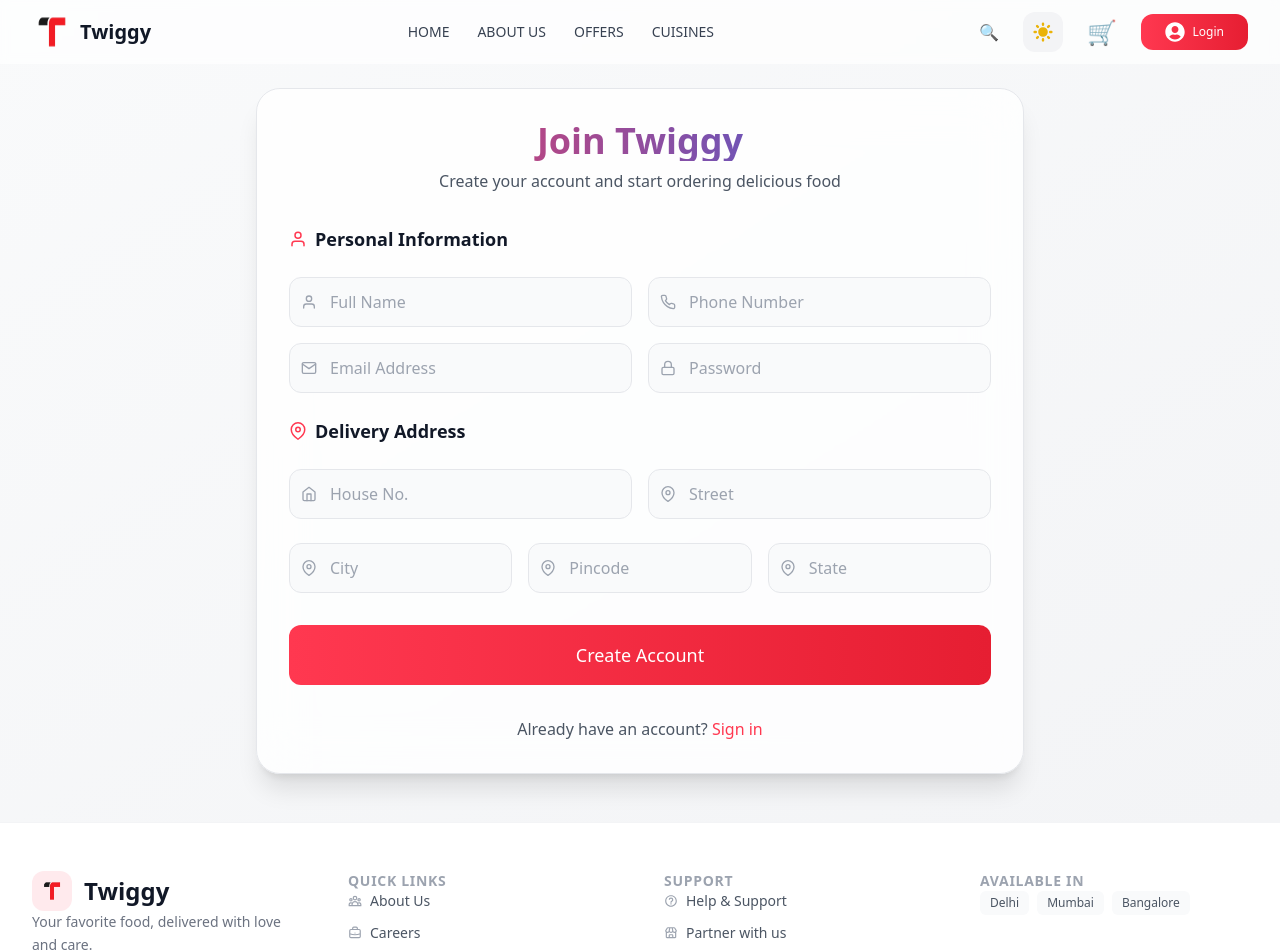
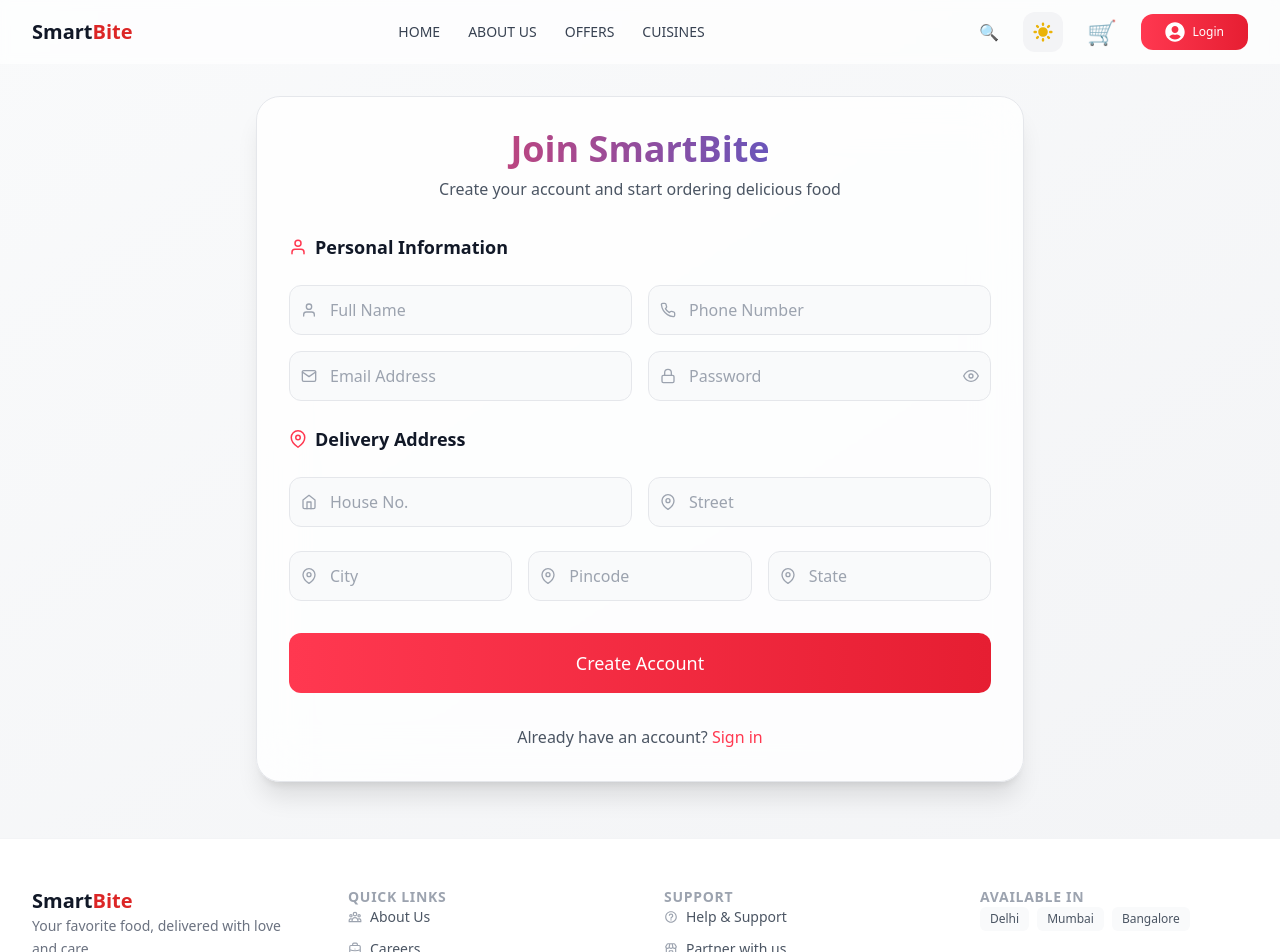
Before and after one commit to VrandaaGarg/Twiggy, a React (Vite) app: page /signup in a window 1280 px wide. Shown: the top 952 px of the page. Built offline with nearby package versions, Linux system fonts and the light colour scheme.

Commit message:
refactor: rename project from Twiggy to SmartBite and update related references

```diff
--- a/index.html
+++ b/index.html
@@ -8,7 +8,7 @@
       href="./src/components/Images/logo.png"
     />
     <meta name="viewport" content="width=device-width, initial-scale=1.0" />
-    <title>Twiggy</title>
+    <title>SmartBite</title>
   </head>
   <body>
     <div id="root"></div>
--- a/package.json
+++ b/package.json
@@ -1,5 +1,5 @@
 {
-  "name": "twiggy",
+  "name": "SmartBite",
   "private": true,
   "version": "0.0.0",
   "type": "module",
--- a/src/components/Footer.jsx
+++ b/src/components/Footer.jsx
@@ -1,5 +1,5 @@
 import React, { useState } from "react";
-import { Link } from "react-router-dom";
+import { Link,NavLink } from "react-router-dom";
 import logo from "/Images/logo.png";
 // Import icons
 import { FaTwitter, FaFacebook, FaInstagram, FaLinkedin } from "react-icons/fa";
@@ -66,12 +66,11 @@ function Footer() {
         <div className="py-8 md:py-12 grid grid-cols-1 md:grid-cols-2 lg:grid-cols-4 gap-0 md:gap-12">
           {/* Brand Section - Always visible */}
           <div className="pb-6 md:pb-0 border-b border-gray-100 dark:border-gray-800 md:border-none">
-            <Link to="/" className="inline-flex items-center gap-3">
-              <div className="w-10 h-10 bg-primary/10 rounded-xl flex items-center justify-center">
-                <img src={logo} alt="Twiggy" className="w-6 h-6" />
-              </div>
-              <span className="text-2xl font-bold text-gray-900 dark:text-gray-100">Twiggy</span>
-            </Link>
+            <NavLink to="/" className="flex-shrink-0 flex items-center gap-2">
+              <span className="font-bold text-xl text-gray-900 dark:text-white">
+                Smart<span className="text-red-600">Bite</span>
+              </span>
+            </NavLink>
             <p className="text-gray-500 dark:text-gray-400 text-sm leading-relaxed">
               Your favorite food, delivered with love and care.
             </p>
@@ -130,7 +129,7 @@ function Footer() {
         {/* Bottom Bar - Simplified for mobile */}
         <div className="py-4 md:py-6 border-t border-gray-100 dark:border-gray-800 text-center md:text-left">
           <p className="text-sm text-gray-500 dark:text-gray-400">
-            © {new Date().getFullYear()} Twiggy. All rights reserved.
+            © {new Date().getFullYear()} SmartBite. All rights reserved.
           </p>
         </div>
       </div>
--- a/src/components/Header.jsx
+++ b/src/components/Header.jsx
@@ -93,8 +93,7 @@ function Header() {
     <>
       <header
         className={`fixed top-0 w-full z-40 transition-all duration-300
-        ${
-          scrolled
+        ${scrolled
             ? "bg-white/95 dark:bg-gray-900/95 backdrop-blur-md shadow-lg"
             : "bg-white/70 dark:bg-gray-900/70 backdrop-blur-sm"
           }
@@ -104,9 +103,8 @@ function Header() {
           <div className="flex justify-between items-center h-16">
             {/* Logo Section */}
             <NavLink to="/" className="flex-shrink-0 flex items-center gap-2">
-              <img src={logo} alt="logo" className="h-8 w-auto sm:h-10" />
               <span className="font-bold text-xl text-gray-900 dark:text-white">
-                Twiggy
+                Smart<span className="text-red-600">Bite</span>
               </span>
             </NavLink>
 
@@ -119,8 +117,7 @@ function Header() {
                   className={({ isActive }) =>
                     `px-3 py-2 rounded-lg text-sm font-medium transition-all duration-200
                     hover:bg-gray-100 dark:hover:bg-gray-800
-                    ${
-                      isActive
+                    ${isActive
                       ? "text-primary dark:text-primary-light bg-blue-50 dark:bg-blue-900/20"
                       : "text-gray-700 dark:text-gray-300"
                     }`
@@ -213,8 +210,7 @@ function Header() {
         {/* Mobile Menu */}
         <div
           className={`md:hidden overflow-hidden transition-all duration-300 ease-in-out
-          ${
-            isOpen
+          ${isOpen
               ? "max-h-96 border-t border-gray-200 dark:border-gray-700"
               : "max-h-0"
             }`}
@@ -226,8 +222,7 @@ function Header() {
                 to={`/${path}`}
                 className={({ isActive }) =>
                   `block px-3 py-2 rounded-lg text-base font-medium transition-colors
-                  ${
-                    isActive
+                  ${isActive
                     ? "bg-primary text-white"
                     : "text-gray-700 dark:text-gray-300 hover:bg-gray-100 dark:hover:bg-gray-800"
                   }`
--- a/src/components/Login.jsx
+++ b/src/components/Login.jsx
@@ -4,6 +4,7 @@ import { useProfile } from "../context/ProfileContext";
 import { FiMail, FiLock } from "react-icons/fi";
 import { FcGoogle } from "react-icons/fc";
 import { BsApple, BsFacebook } from "react-icons/bs";
+import { FiEye, FiEyeOff } from "react-icons/fi";
 import SignUp from "./SignUp";
 
 
@@ -15,6 +16,8 @@ const Login = () => {
     password: "",
   });
   const [notification, setNotification] = useState({ show: false, message: '', type: '' });
+  const [showPassword, setShowPassword] = useState(false);
+  const togglePassword = () => setShowPassword(prev => !prev);
 
   const handleChange = (e) => {
     setCredentials({ ...credentials, [e.target.name]: e.target.value });
@@ -65,7 +68,7 @@ const Login = () => {
   ];
 
   return (
-    <div className="min-h-screen flex items-center justify-center bg-gradient-to-br from-gray-50 to-gray-100 dark:from-gray-900 dark:to-gray-800 px-4 relative">
+    <div className="min-h-screen py-16 flex items-center justify-center bg-gradient-to-br from-gray-50 to-gray-100 dark:from-gray-900 dark:to-gray-800 px-4 relative">
       {/* Updated Notification Toast - Now at bottom */}
       {notification.show && (
         <div className={`fixed bottom-4 left-1/2 -translate-x-1/2 w-full max-w-md p-4
@@ -128,22 +131,32 @@ const Login = () => {
                   Password
                 </label>
                 <div className="mt-1 relative">
-                  <div className="absolute inset-y-0 left-3 flex items-center
-                              pointer-events-none text-gray-400">
+                  {/* Left Icon */}
+                  <div className="absolute inset-y-0 left-3 flex items-center pointer-events-none text-gray-400">
                     <FiLock />
                   </div>
+
+                  {/* Input with toggle type */}
                   <input
-                    type="password"
+                    type={showPassword ? "text" : "password"}
                     name="password"
                     placeholder="Enter your password"
                     onChange={handleChange}
                     required
-                    className="block w-full pl-10 pr-4 py-3 rounded-xl
+                    className="block w-full pl-10 pr-10 py-3 rounded-xl
                  bg-gray-50 dark:bg-gray-700/50 dark:text-gray-300
                  border border-gray-200 dark:border-gray-600
                  focus:ring-2 focus:ring-primary dark:focus:ring-primary-dark
                  focus:border-transparent outline-none transition-colors"
                   />
+
+                  {/* Toggle Eye Icon */}
+                  <div
+                    onClick={togglePassword}
+                    className="absolute inset-y-0 right-3 flex items-center cursor-pointer text-gray-400 hover:text-primary"
+                  >
+                    {showPassword ? <FiEyeOff /> : <FiEye />}
+                  </div>
                 </div>
               </div>
             </div>
@@ -185,7 +198,7 @@ const Login = () => {
           </div>
 
           <div className="flex flex-col gap-4 items-center">
-            <span className="text-sm text-gray-500">New to Twiggy?</span>
+            <span className="text-sm text-gray-500">New to SmartBite?</span>
             <button
               onClick={() => navigate('/signup')}
               className="w-full py-3 px-4 bg-red-500 dark:bg-red-600
--- a/src/components/SignUp.jsx
+++ b/src/components/SignUp.jsx
@@ -2,10 +2,17 @@ import { useState, useEffect } from "react";
 import { useNavigate } from "react-router-dom";
 import { useProfile } from "../context/ProfileContext";
 import { FiUser, FiPhone, FiMail, FiLock, FiMapPin, FiHome } from "react-icons/fi";
+import { FiEye, FiEyeOff } from "react-icons/fi";
 
 const SignUp = () => {
   const navigate = useNavigate();
   const { login } = useProfile();
+  const [showPassword, setShowPassword] = useState(false);
+
+  const togglePassword = () => {
+    setShowPassword(prev => !prev);
+  };
+
 
   const [user, setUser] = useState({
     name: "",
@@ -36,7 +43,7 @@ const SignUp = () => {
     login(user);
     setNotification({
       show: true,
-      message: 'Account created successfully! Welcome to Twiggy',
+      message: 'Account created successfully! Welcome to SmartBite',
       type: 'success'
     });
     setTimeout(() => {
@@ -55,7 +62,7 @@ const SignUp = () => {
   }, [notification.show]);
 
   return (
-    <div className="min-h-screen bg-gradient-to-br from-gray-50 to-gray-100 dark:from-gray-900 dark:to-gray-800 py-12 px-4 relative">
+    <div className="min-h-screen bg-gradient-to-br from-gray-50 py-14 to-gray-100 dark:from-gray-900 dark:to-gray-800 px-4 relative">
       {/* Updated Notification Toast - Now at bottom */}
       {notification.show && (
         <div className={`fixed bottom-4 left-1/2 -translate-x-1/2 w-full max-w-md p-4
@@ -74,7 +81,7 @@ const SignUp = () => {
         <div className="bg-white/80 dark:bg-gray-800/80 backdrop-blur-xl rounded-3xl shadow-xl p-8 border border-gray-200 dark:border-gray-700">
           <div className="text-center space-y-2 mb-8">
             <h2 className="text-4xl font-bold bg-gradient-to-r from-primary to-blue-600 bg-clip-text text-transparent">
-              Join Twiggy
+              Join SmartBite
             </h2>
             <p className="text-gray-600 dark:text-gray-400">
               Create your account and start ordering delicious food
@@ -113,10 +120,16 @@ const SignUp = () => {
                   <InputField
                     icon={<FiLock />}
                     name="password"
-                    type="password"
+                    type={showPassword ? "text" : "password"}
                     placeholder="Password"
                     onChange={handleChange}
+                    rightIcon={
+                      <div onClick={togglePassword} className="cursor-pointer">
+                        {showPassword ? <FiEyeOff /> : <FiEye />}
+                      </div>
+                    }
                   />
+
                 </div>
               </div>
 
@@ -190,24 +203,36 @@ const SignUp = () => {
 };
 
 // Update InputField component with modern styling
-const InputField = ({ icon, name, type = "text", placeholder, onChange }) => (
+const InputField = ({ icon, rightIcon, name, type = "text", placeholder, onChange }) => (
   <div className="relative group">
+    {/* Left Icon */}
     <div className="absolute inset-y-0 left-0 pl-3 flex items-center pointer-events-none
                     text-gray-400 group-focus-within:text-primary transition-colors">
       {icon}
     </div>
+
+    {/* Input */}
     <input
       type={type}
       name={name}
       placeholder={placeholder}
       onChange={onChange}
       required
-      className="block w-full pl-10 pr-3 py-3 bg-gray-50 dark:bg-gray-700/50
+      className="block w-full pl-10 pr-10 py-3 bg-gray-50 dark:bg-gray-700/50
                  border border-gray-200 dark:border-gray-600 rounded-xl dark:text-gray-300
                  focus:ring-2 focus:ring-primary dark:focus:ring-primary-dark
                  focus:border-transparent outline-none transition-all"
     />
+
+    {/* Right Icon */}
+    {rightIcon && (
+      <div className="absolute inset-y-0 right-0 pr-3 flex items-center cursor-pointer
+                      text-gray-400 hover:text-primary transition-colors">
+        {rightIcon}
+      </div>
+    )}
   </div>
 );
 
+
 export default SignUp;
```
Also changed, not shown: src/components/About.jsx (+4 -4 lines), 2 other files (tests, documents, lock files or other folders). Lines whose indentation alone changed are shown as unchanged.
